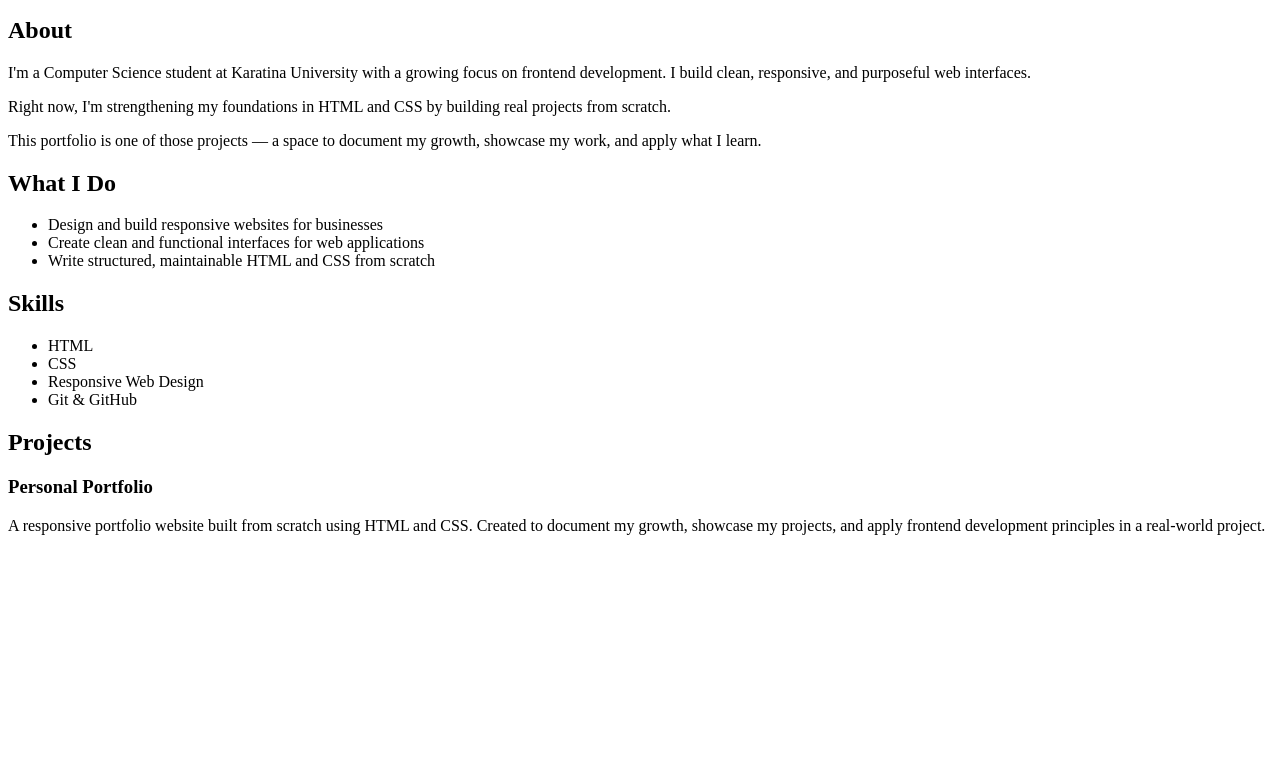
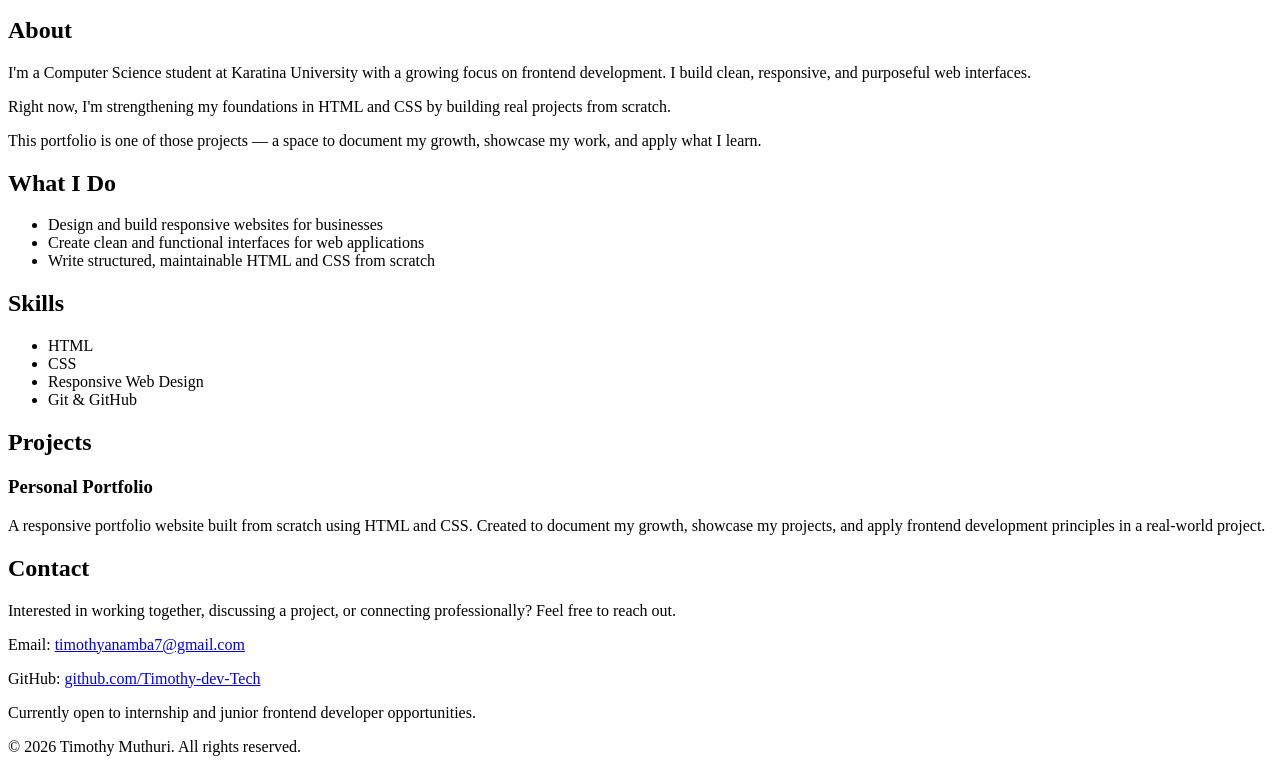
Before and after one commit to Timothy-dev-tech/timPortfolio, a plain HTML site: page index.html in a window 1280 px wide. Shown: the part 148-920 px from the top of the page. Before the commit the page ends 800 px from the top, so only its background shows below. Drawn offline with Linux system fonts and the light colour scheme.

Commit message:
Add contact and footer section and main element

```diff
--- a/index.html
+++ b/index.html
@@ -20,6 +20,7 @@
     </div>
   </header>
 
+<main>
   <!-- ABOUT -->
 <section id="about">
   <div class="container">
@@ -87,5 +88,42 @@
       </div>
     </div>
   </section>
+
+  <!-- CONTACT -->
+  <section id="contact">
+    <div class="container">
+      <div class="contact-content">
+        <h2>Contact</h2>
+        <p>
+          Interested in working together, discussing a project, or connecting
+          professionally? Feel free to reach out.
+        </p>
+
+        <p>
+          Email:
+          <a href="mailto:timothyanamba7@gmail.com">
+            timothyanamba7@gmail.com
+          </a>
+        </p>
+
+        <p>
+          GitHub:
+          <a href="https://github.com/Timothy-dev-Tech" target="_blank" rel="noopener noreferrer">
+            github.com/Timothy-dev-Tech
+          </a>
+        </p>
+
+        <p>Currently open to internship and junior frontend developer opportunities.</p>
+      </div>
+    </div>
+  </section>
+</main>
+
+  <!-- FOOTER -->
+  <footer>
+    <div class="container">
+      <p>&copy; 2026 Timothy Muthuri. All rights reserved.</p>
+    </div>
+  </footer>
 </body>
 </html>
```
